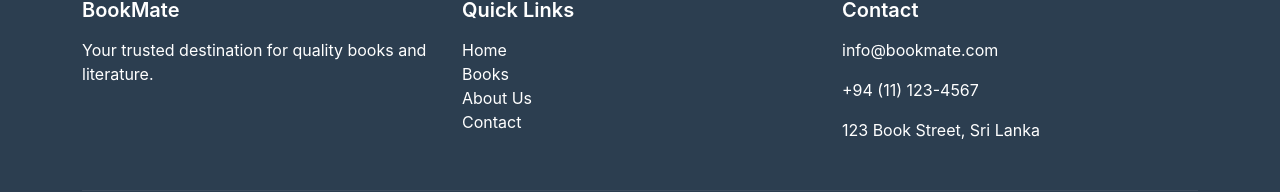
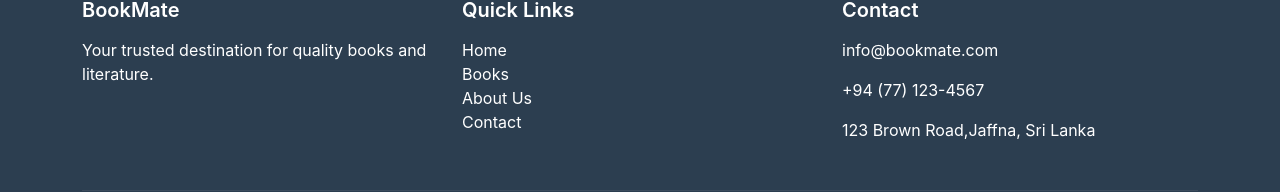
Before and after one commit to Srivaxshana/BookMate, a React (Create React App) app in the folder bookmate-frontend/: page /contact in a window 1280 px wide. Shown: the part 537-729 px from the top of the page. Built offline with nearby package versions, Linux system fonts and the light colour scheme.

Commit message:
Update Jenkinsfile and frontend components

```diff
--- a/bookmate-frontend/src/components/Footer.js
+++ b/bookmate-frontend/src/components/Footer.js
@@ -94,8 +94,8 @@ const Footer = () => {
           <div className="col-md-4 mb-3">
             <h5>Contact</h5>
             <p>info@bookmate.com</p>
-            <p>+94 (11) 123-4567</p>
-            <p>123 Book Street, Sri Lanka</p>
+            <p>+94 (77) 123-4567</p>
+            <p>123 Brown Road,Jaffna, Sri Lanka</p>
           </div>
         </div>
         <hr style={{ borderColor: 'rgba(255,255,255,0.3)' }} />
--- a/bookmate-frontend/src/pages/About.js
+++ b/bookmate-frontend/src/pages/About.js
@@ -26,7 +26,7 @@ const About = () => {
             <div className="col-md-6">
               <h2 className="mb-4">Our Story</h2>
               <p className="text-muted">
-                Founded in 2020, BookMate began with a simple mission: to connect readers
+                Founded in 2025, BookMate began with a simple mission: to connect readers
                 with the books they love. What started as a small online bookstore has grown
                 into a thriving community of book lovers.
               </p>
```
Also changed, not shown: bookmate-frontend/src/pages/Contact.js (+5 -5 lines), 2 other files (tests, documents, lock files or other folders).
